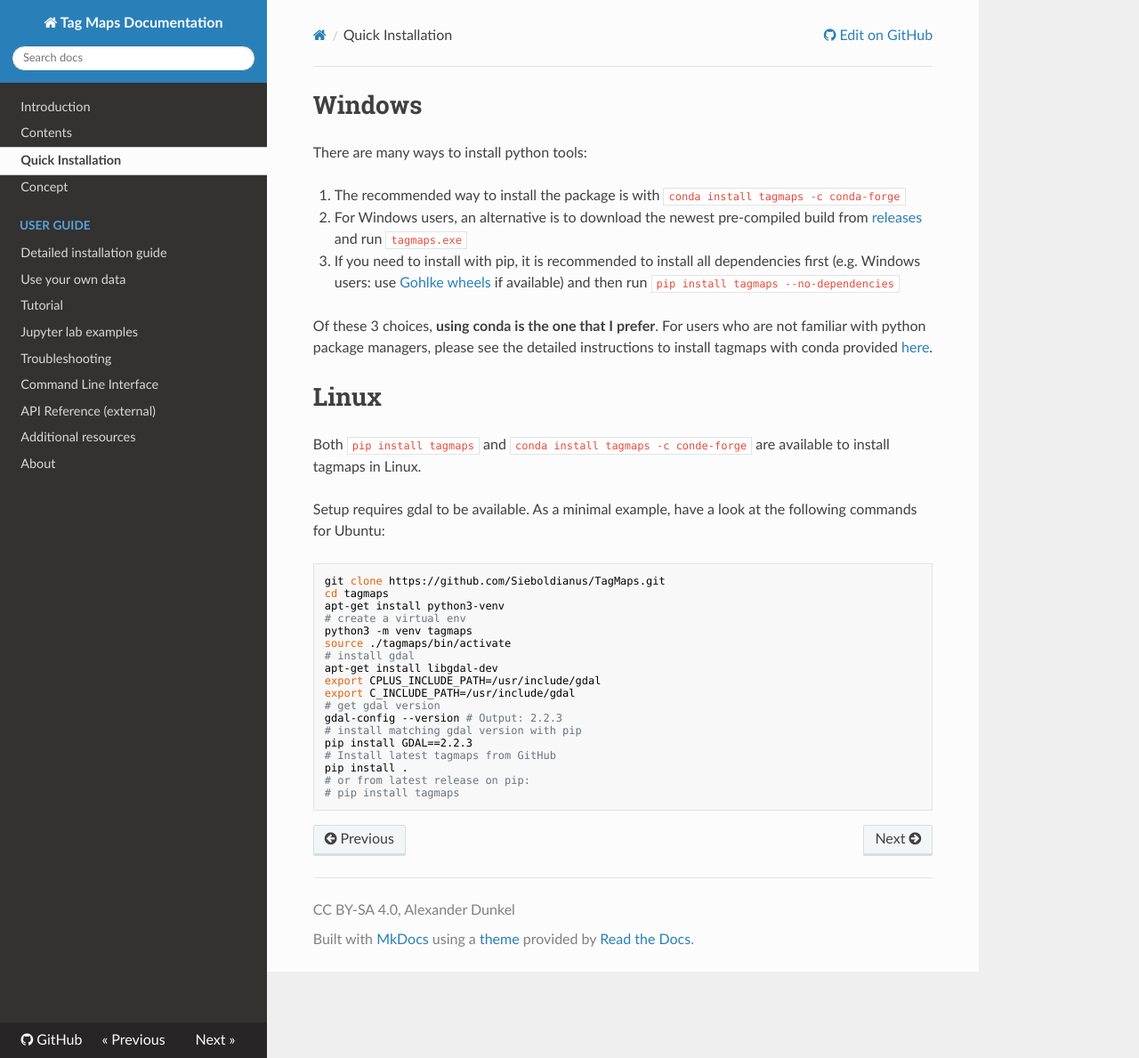
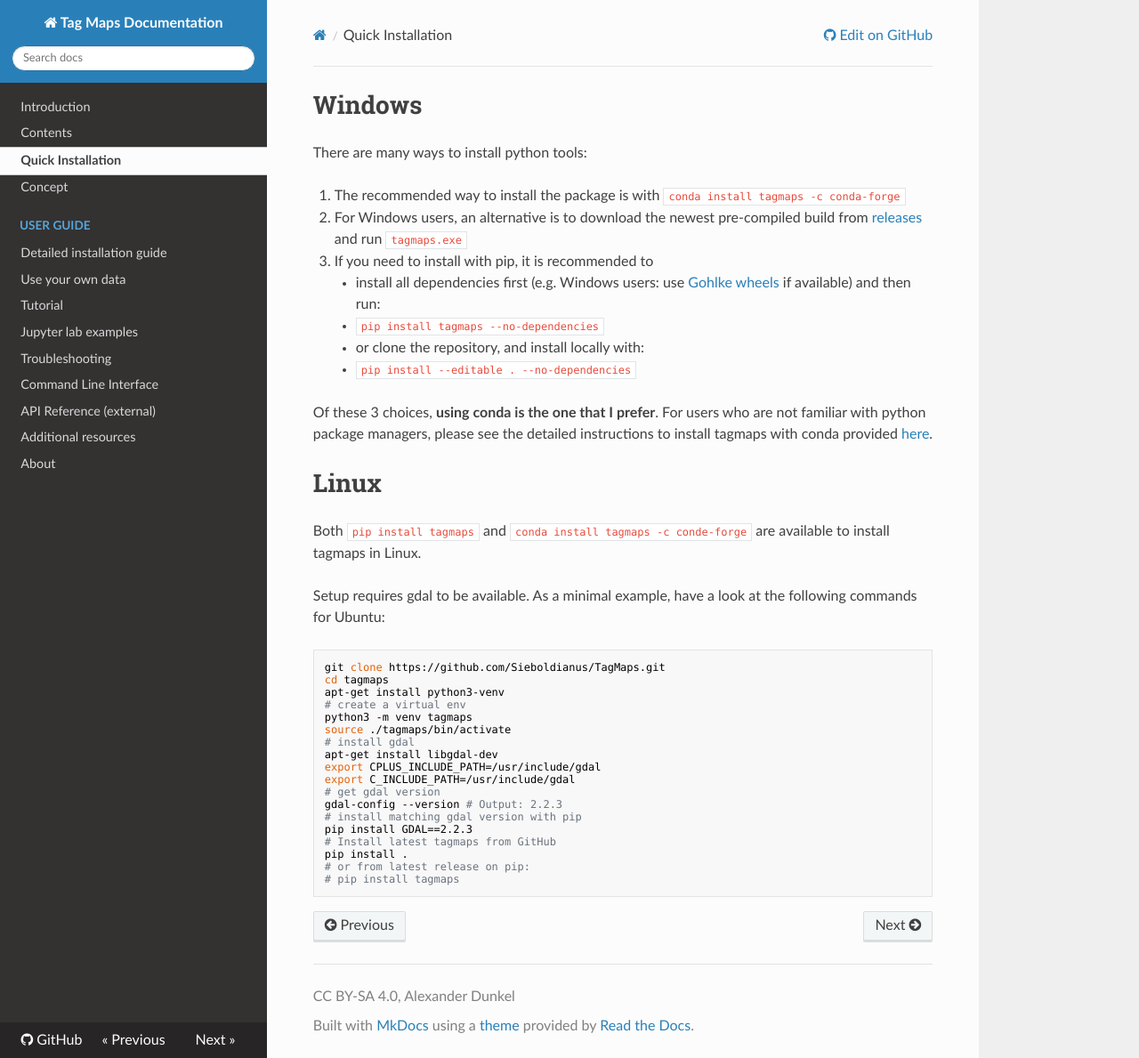
Before and after one commit to Sieboldianus/TagMaps, an MkDocs documentation site: the page built from docs/quick-guide.md, in a window 1280 px wide and 1189 px high. Shown: the whole window at 89% size. Built offline with MkDocs 1.6.1, drawn with Linux system fonts in a browser that asks for light colours; nearby versions of some CDN libraries.

Commit message:
docs: add pip --editable note

```diff
--- a/docs/quick-guide.md
+++ b/docs/quick-guide.md
@@ -4,7 +4,11 @@
 
 1. The recommended way to install the package is with `conda install tagmaps -c conda-forge`
 2. For Windows users, an alternative is to download the newest pre-compiled build from [releases](../../releases) and run `tagmaps.exe`
-3. If you need to install with pip, it is recommended to install all dependencies first (e.g. Windows users: use [Gohlke wheels](<https://www.lfd.uci.edu/~gohlke/pythonlibs/>) if available) and then run `pip install tagmaps --no-dependencies`
+3. If you need to install with pip, it is recommended to
+    - install all dependencies first (e.g. Windows users: use [Gohlke wheels](<https://www.lfd.uci.edu/~gohlke/pythonlibs/>) if available) and then run:
+    - `pip install tagmaps --no-dependencies`
+    - or clone the repository, and install locally with:
+    - `pip install --editable . --no-dependencies`
 
 Of these 3 choices, **using conda is the one that I prefer**. For users who are not familiar with python package managers, please see the detailed instructions to install tagmaps with conda provided [here](../user-guide/installation/).
 
```
